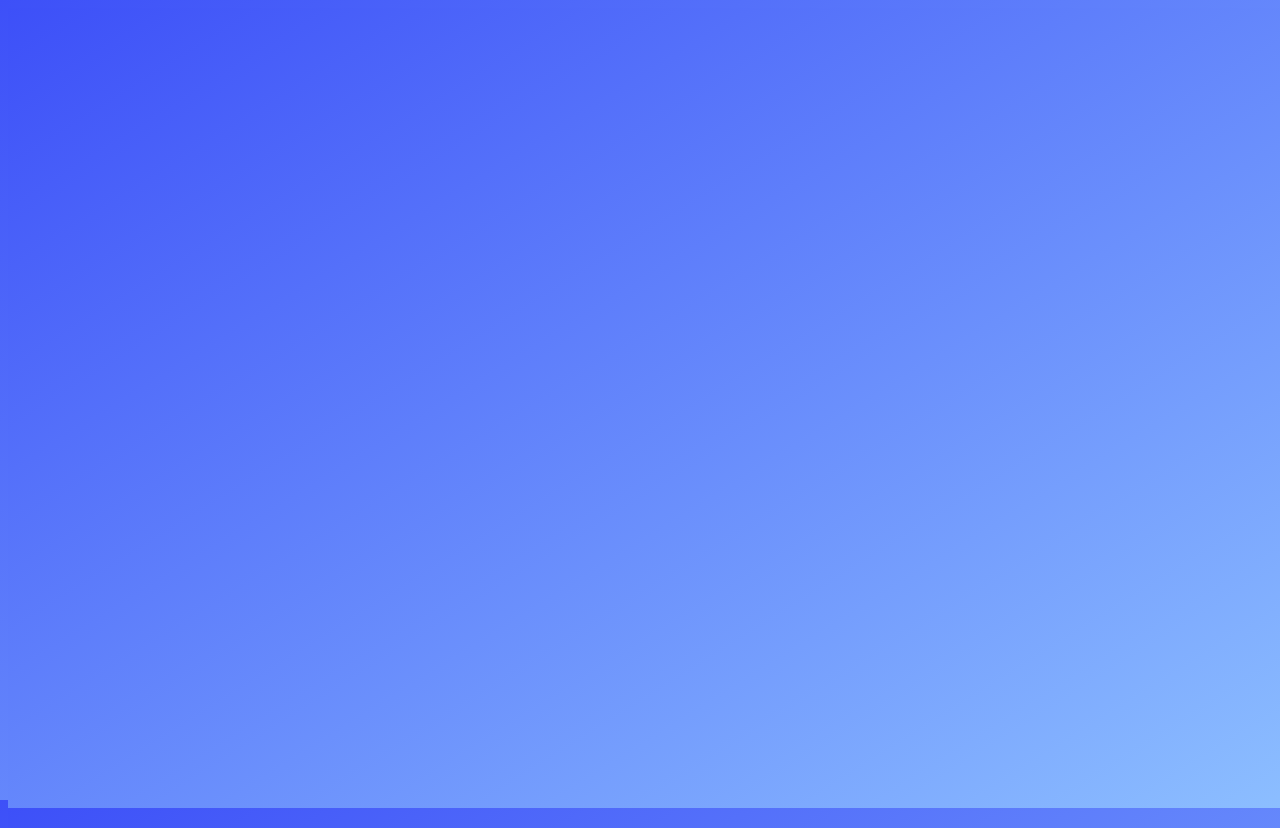
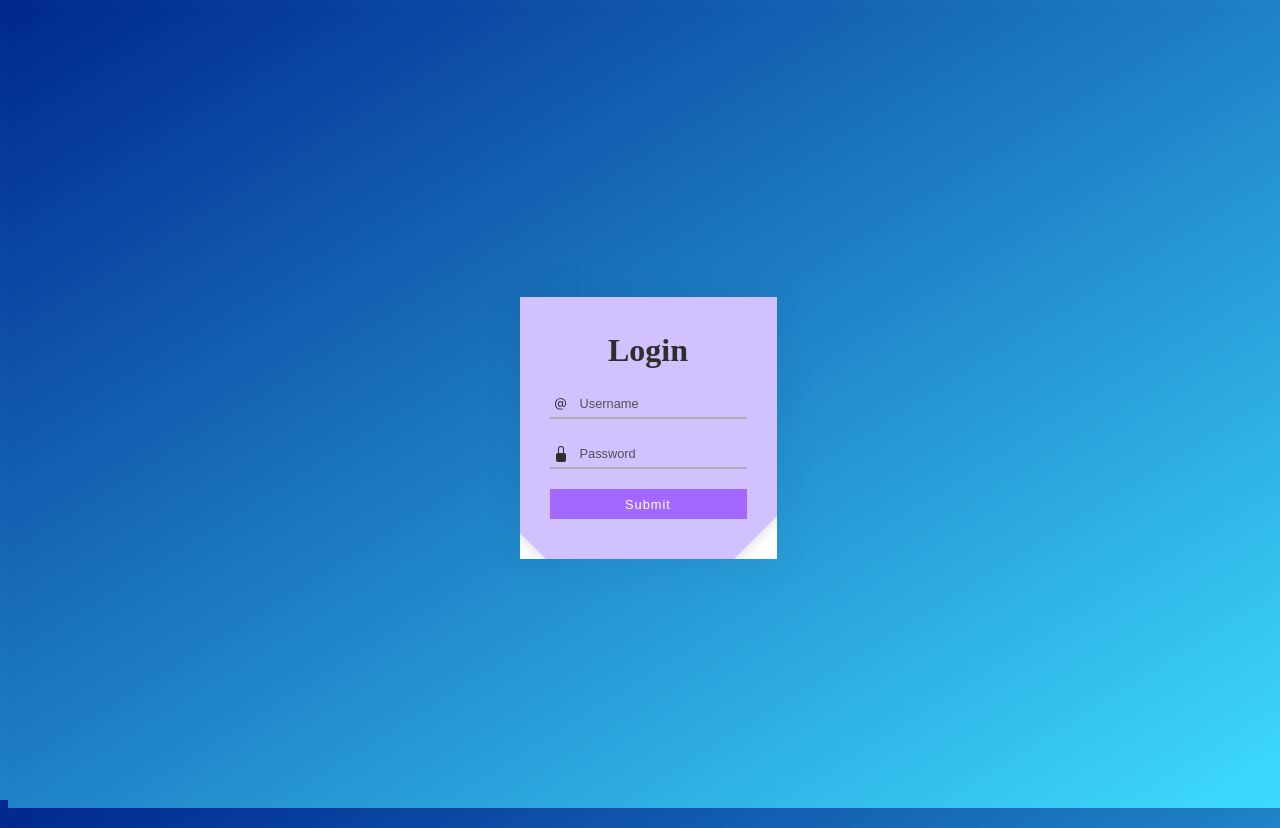
Before and after one commit to RicardoPR17/Avatar, a React (Create React App) app in the folder client/avatar-app/: page / in a window 1280 px wide. Built offline with nearby package versions, Linux system fonts and the light colour scheme.

Commit message:
Componente Login

```diff
--- a/client/avatar-app/src/App.css
+++ b/client/avatar-app/src/App.css
@@ -3,12 +3,108 @@
   position: relative;
   width: 100%;
   height: 100%;
-  background-image: linear-gradient(to bottom right, #3d50f8 0%, #8cbeff 100%);
+  background-image: linear-gradient(to bottom right, #00288F 0%, #3EDCFF 100%);
   background-repeat: no-repeat;
   background-attachment: fixed;
 }
 
 body {
-  padding-top: 20px;
-  user-select: none;
+    padding-top: 20px;
+    user-select: none;
+    display: flex;
+    justify-content: center;
+    align-items: center;
+  }
+
+.form_main {
+    display: flex;
+    flex-direction: column;
+    align-items: center;
+    justify-content: center;
+    background-color: rgb(255, 255, 255);
+    padding: 30px 30px 30px 30px;
+    box-shadow: 0px 0px 40px rgba(0, 0, 0, 0.062);
+    position: relative;
+    overflow: hidden;
 }
+
+
+.form_main::before {
+  position: absolute;
+  content: "";
+  width: 600px;
+  height: 600px;
+  background-color: rgb(209, 193, 255);
+  transform: rotate(45deg);
+  left: -180px;
+  bottom: 30px;
+  z-index: 1;
+  border-radius: 30px;
+  box-shadow: 5px 5px 10px rgba(0, 0, 0, 0.082);
+}
+
+.heading {
+  font-size: 2em;
+  color: #2e2e2e;
+  font-weight: 700;
+  margin: 5px 0 10px 0;
+  z-index: 2;
+}
+
+.inputContainer {
+  width: 100%;
+  position: relative;
+  display: flex;
+  align-items: center;
+  justify-content: center;
+  z-index: 2;
+}
+
+.inputIcon {
+  position: absolute;
+  left: 3px;
+}
+
+.inputField {
+  width: 100%;
+  height: 30px;
+  background-color: transparent;
+  border: none;
+  border-bottom: 2px solid rgb(173, 173, 173);
+  margin: 10px 0;
+  color: black;
+  font-size: .8em;
+  font-weight: 500;
+  box-sizing: border-box;
+  padding-left: 30px;
+}
+
+.inputField:focus {
+  outline: none;
+  border-bottom: 2px solid rgb(199, 114, 255);
+}
+
+.inputField::placeholder {
+  color: rgb(80, 80, 80);
+  font-size: 1em;
+  font-weight: 500;
+}
+
+#button {
+  z-index: 2;
+  position: relative;
+  width: 100%;
+  border: none;
+  background-color: rgb(162, 104, 255);
+  height: 30px;
+  color: white;
+  font-size: .8em;
+  font-weight: 500;
+  letter-spacing: 1px;
+  margin: 10px;
+  cursor: pointer;
+}
+
+#button:hover {
+  background-color: rgb(126, 84, 255);
+}
--- a/client/avatar-app/src/App.jsx
+++ b/client/avatar-app/src/App.jsx
@@ -1,11 +1,12 @@
 import React from 'react'
 import './App.css'
+import Login from './components/Login'
+
 
 const App = () => {
     return (
         <main>
-            <div style={{ backgroundImage: "url(./logo.png)" }}>
-            </div>
+            <Login />
         </main>
     )
 }
--- /dev/null
+++ b/client/avatar-app/src/components/Login.jsx
@@ -0,0 +1,28 @@
+import React from 'react'
+import logo from '../images/Logo.png'
+
+const Login = () => {
+    return (
+        <form action="" class="form_main">
+            <p class="heading">Login</p>
+            <div class="inputContainer">
+                <svg class="inputIcon" xmlns="http://www.w3.org/2000/svg" width="16" height="16" fill="#2e2e2e" viewBox="0 0 16 16">
+                    <path d="M13.106 7.222c0-2.967-2.249-5.032-5.482-5.032-3.35 0-5.646 2.318-5.646 5.702 0 3.493 2.235 5.708 5.762 5.708.862 0 1.689-.123 2.304-.335v-.862c-.43.199-1.354.328-2.29.328-2.926 0-4.813-1.88-4.813-4.798 0-2.844 1.921-4.881 4.594-4.881 2.735 0 4.608 1.688 4.608 4.156 0 1.682-.554 2.769-1.416 2.769-.492 0-.772-.28-.772-.76V5.206H8.923v.834h-.11c-.266-.595-.881-.964-1.6-.964-1.4 0-2.378 1.162-2.378 2.823 0 1.737.957 2.906 2.379 2.906.8 0 1.415-.39 1.709-1.087h.11c.081.67.703 1.148 1.503 1.148 1.572 0 2.57-1.415 2.57-3.643zm-7.177.704c0-1.197.54-1.907 1.456-1.907.93 0 1.524.738 1.524 1.907S8.308 9.84 7.371 9.84c-.895 0-1.442-.725-1.442-1.914z"></path>
+                </svg>
+                <input type="text" class="inputField" id="username" placeholder="Username"></input>
+            </div>
+
+            <div class="inputContainer">
+                <svg class="inputIcon" xmlns="http://www.w3.org/2000/svg" width="16" height="16" fill="#2e2e2e" viewBox="0 0 16 16">
+                    <path d="M8 1a2 2 0 0 1 2 2v4H6V3a2 2 0 0 1 2-2zm3 6V3a3 3 0 0 0-6 0v4a2 2 0 0 0-2 2v5a2 2 0 0 0 2 2h6a2 2 0 0 0 2-2V9a2 2 0 0 0-2-2z"></path>
+                </svg>
+                <input type="password" class="inputField" id="password" placeholder="Password"></input>
+            </div>
+
+
+            <button id="button">Submit</button>
+        </form>
+    )
+}
+
+export default Login
```
Also changed, not shown: client/avatar-app/public/logo.png (deleted), client/avatar-app/src/images/Logo.png (added).
